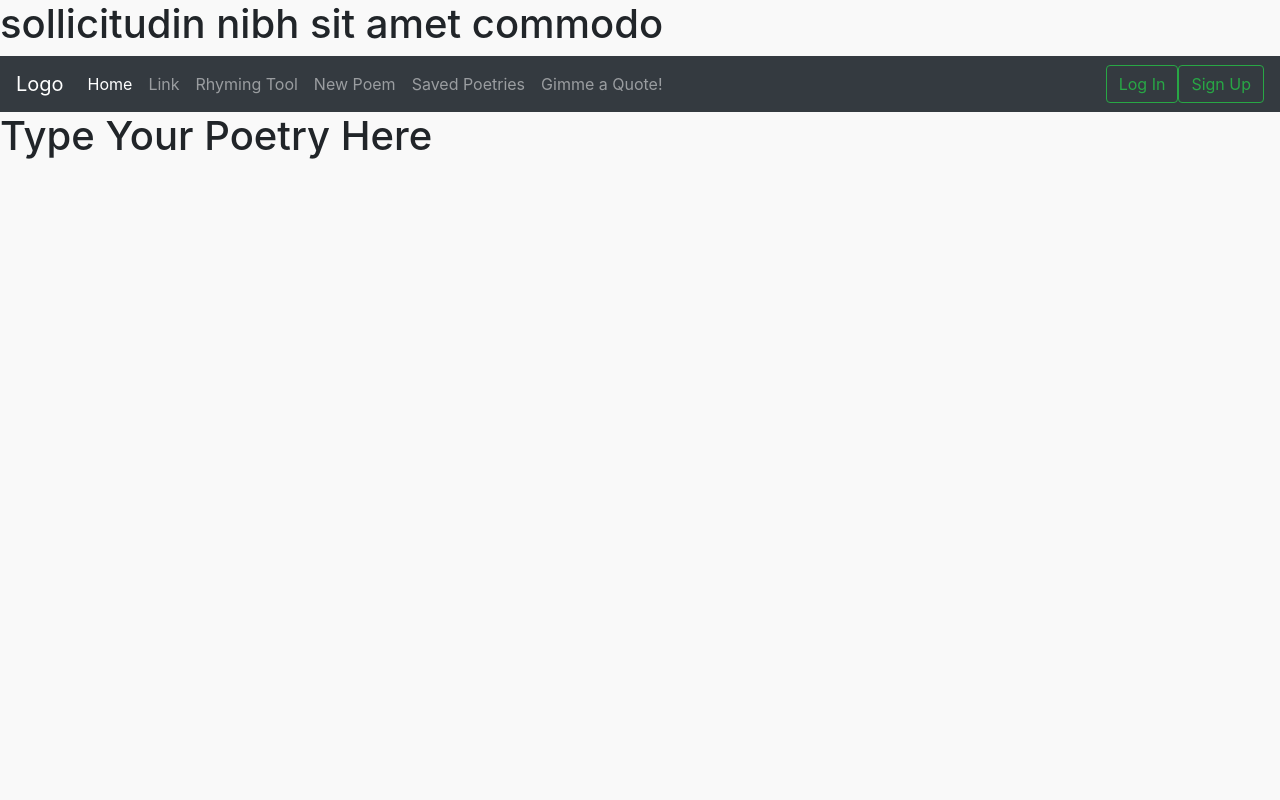
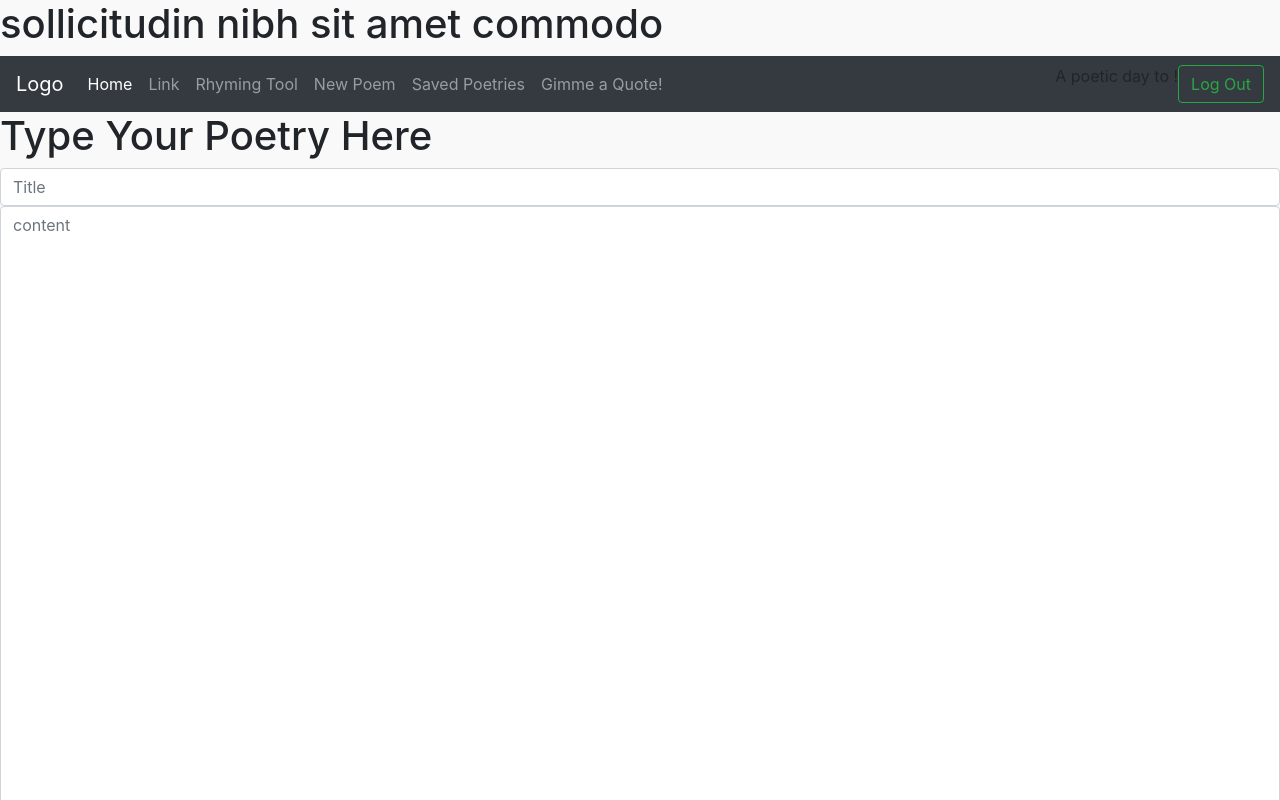
Before and after one commit to SnowSword1010/poets-library, a React (Create React App) app in the folder frontend/: page /newpoetry in a window 1280 px wide. Shown: the top 800 px of the page. Built offline with nearby package versions, Linux system fonts and the light colour scheme.

Commit message:
:sparkles: New Poetry Frontend Structure Created

```diff
--- a/frontend/src/App.js
+++ b/frontend/src/App.js
@@ -18,7 +18,7 @@ function App() {
   // It tells react whether the user is logged in or not using its isLoggedIn method
   // The authentication variable is passed to the auth attribute of the navbar component.
   let [authentication, setAuthentication] = useState({
-    isLoggedIn: false,
+    isLoggedIn: true,
     userObj: {
       firstName: null,
       lastName: null,
@@ -27,12 +27,6 @@ function App() {
       data: null
     }
   });
-
-  // The handleClick function is used to update the technology variable based on the user's clicked button on navbar
-  // function handleClick(e) {
-  //   setTechnology(e.target.name)
-  //   e.preventDefault();
-  // }
 
   // The handleAuthentication function is used to set the attributes of the user who successfully logs in.
   function handleAuthentication(obj) {
@@ -60,7 +54,34 @@ function App() {
       }
     })
   }
-
+  if (authentication.isLoggedIn == true) {
+    return (
+      <Router>
+        <div>
+          <div className="App">
+            <Heading></Heading>
+          </div>
+          <Navbar auth={authentication} handleLogoutClick={handleLogoutClick}></Navbar>
+          <Route exact path="/login">
+            <Login userLoggedIn={handleAuthentication}></Login>
+          </Route>
+          <Route exact path="/">
+            <Home></Home>
+          </Route>
+          <Route exact path="/rhymingtool">
+            <RhymingTool></RhymingTool>
+          </Route>
+          <Route exact path="/newpoetry">
+            <NewPoetry></NewPoetry>
+          </Route>
+          <Route exact path="/savedpoetries">
+            <NewPoetry></NewPoetry>
+          </Route>
+        </div>
+      </Router>
+    )
+  }
+  else {
     return (
       <Router>
         <div>
@@ -78,20 +99,20 @@ function App() {
             <Home></Home>
           </Route>
           <Route exact path="/rhymingtool">
-          <RhymingTool></RhymingTool>
+            <div><h1>Log in to access this and other amazing features</h1></div>
           </Route>
           <Route exact path="/newpoetry">
-          <NewPoetry></NewPoetry>
+          <div><h1>Log in to access this and other amazing features</h1></div>
           </Route>
           <Route exact path="/savedpoetries">
-          <NewPoetry></NewPoetry>
+          <div><h1>Log in to access this and other amazing features</h1></div>
           </Route>
-        <Route exact path = "/poetprofilecreation">
+          <Route exact path="/poetprofilecreation">
             <PenName></PenName>
           </Route>
         </div>
       </Router>
-
     )
   }
+}
 export default App;
--- a/frontend/src/components/NewPoetry.jsx
+++ b/frontend/src/components/NewPoetry.jsx
@@ -2,10 +2,18 @@ import React from "react";
 import ReactDOM from "react-dom";
 import axios from "axios";
 
-function NewPoetry()
-{
+function NewPoetry() {
     return (
-        <h1>Type Your Poetry Here</h1>
+        <div>
+            <h1>Type Your Poetry Here</h1>
+            <form method = "post" action = "/newpoetry?posting">
+                <div class="form-group">
+                    <input type="text" class="form-control" id="exampleFormControlInput1" placeholder="Title" required></input>
+                    <textarea class="form-control" id="exampleFormControlTextarea1" rows="50" placeholder="content" required></textarea>
+                    <button type="submit" class="btn btn-dark mb-2">Save Draft</button>
+                </div>
+            </form>
+        </div>
     )
 }
 
--- a/frontend/src/components/RhymingTool.jsx
+++ b/frontend/src/components/RhymingTool.jsx
@@ -26,4 +26,5 @@ function RhymingTool() {
     )
 }
 
+
 export default RhymingTool;
```
Also changed, not shown: 1 other file (tests, documents, lock files or other folders). Lines whose indentation alone changed are shown as unchanged.
